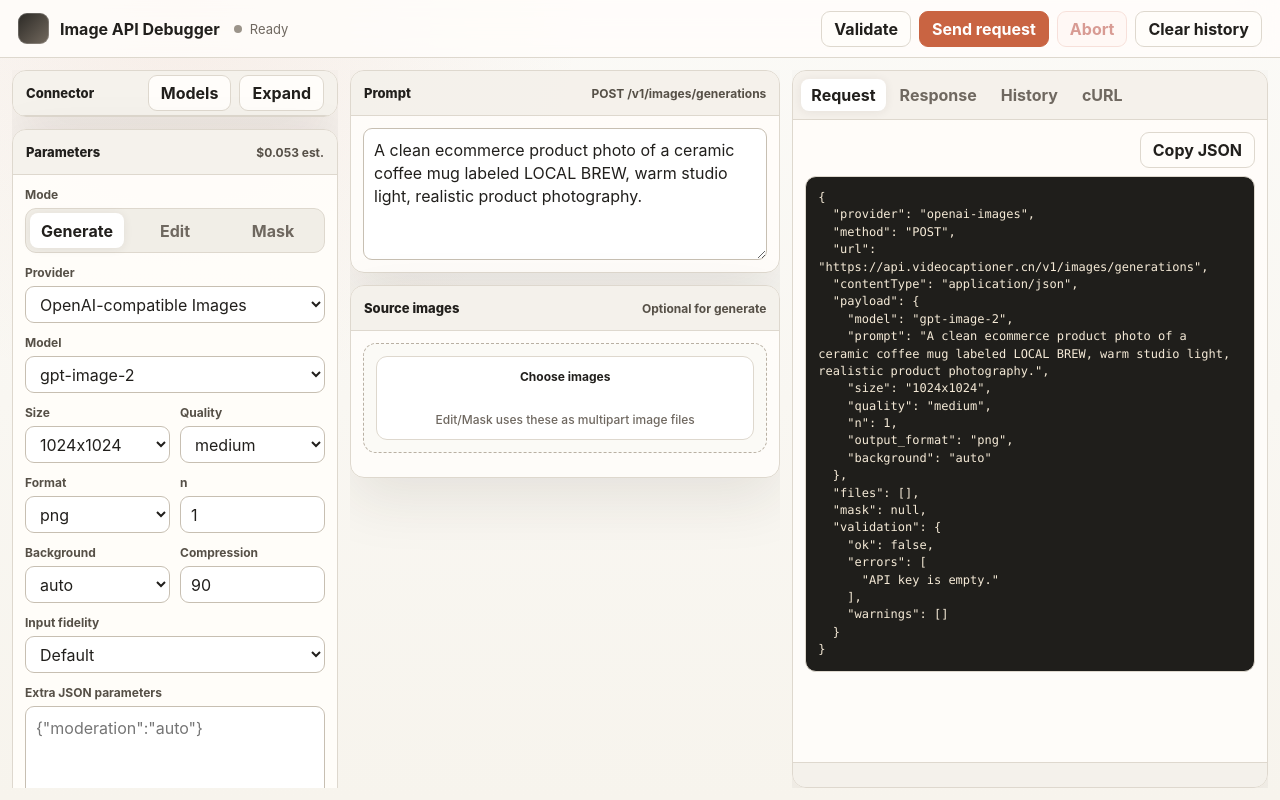
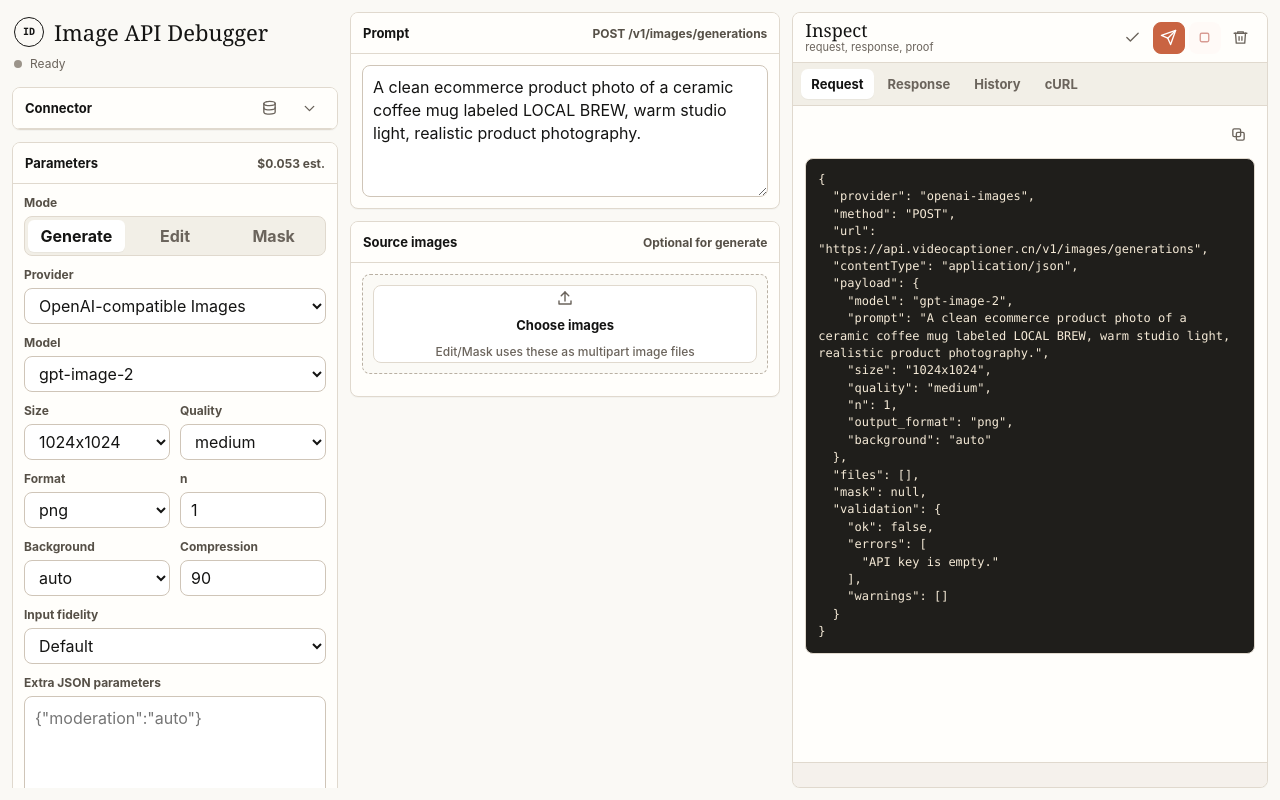
Before and after one commit to WEIFENG2333/image-api-debugger, a website built with Vite: page index.html in a window 1280 px wide. Built offline with nearby package versions, Linux system fonts and the light colour scheme.

Commit message:
Refine Claude-inspired interface

```diff
--- a/src/main.js
+++ b/src/main.js
@@ -16,35 +16,44 @@ const state = {
   controller: null,
 }
 
+const icons = {
+  chevronDown: '<svg viewBox="0 0 24 24" aria-hidden="true"><path d="m6 9 6 6 6-6"/></svg>',
+  chevronUp: '<svg viewBox="0 0 24 24" aria-hidden="true"><path d="m18 15-6-6-6 6"/></svg>',
+  check: '<svg viewBox="0 0 24 24" aria-hidden="true"><path d="M20 6 9 17l-5-5"/></svg>',
+  send: '<svg viewBox="0 0 24 24" aria-hidden="true"><path d="m22 2-7 20-4-9-9-4Z"/><path d="M22 2 11 13"/></svg>',
+  stop: '<svg viewBox="0 0 24 24" aria-hidden="true"><rect x="6" y="6" width="12" height="12" rx="2"/></svg>',
+  trash: '<svg viewBox="0 0 24 24" aria-hidden="true"><path d="M3 6h18"/><path d="M8 6V4h8v2"/><path d="M19 6l-1 14H6L5 6"/><path d="M10 11v5"/><path d="M14 11v5"/></svg>',
+  database: '<svg viewBox="0 0 24 24" aria-hidden="true"><ellipse cx="12" cy="5" rx="8" ry="3"/><path d="M4 5v6c0 1.7 3.6 3 8 3s8-1.3 8-3V5"/><path d="M4 11v6c0 1.7 3.6 3 8 3s8-1.3 8-3v-6"/></svg>',
+  save: '<svg viewBox="0 0 24 24" aria-hidden="true"><path d="M19 21H5a2 2 0 0 1-2-2V5a2 2 0 0 1 2-2h11l5 5v11a2 2 0 0 1-2 2Z"/><path d="M7 3v6h9"/><path d="M7 21v-8h10v8"/></svg>',
+  upload: '<svg viewBox="0 0 24 24" aria-hidden="true"><path d="M12 16V4"/><path d="m7 9 5-5 5 5"/><path d="M20 16v4H4v-4"/></svg>',
+  copy: '<svg viewBox="0 0 24 24" aria-hidden="true"><rect x="9" y="9" width="11" height="11" rx="2"/><rect x="4" y="4" width="11" height="11" rx="2"/></svg>',
+  mask: '<svg viewBox="0 0 24 24" aria-hidden="true"><path d="M4 14c4-8 12-8 16 0"/><path d="M7 14c1.2 2 2.8 3 5 3s3.8-1 5-3"/><path d="M9 14h.01"/><path d="M15 14h.01"/></svg>',
+  download: '<svg viewBox="0 0 24 24" aria-hidden="true"><path d="M12 3v12"/><path d="m7 10 5 5 5-5"/><path d="M5 21h14"/></svg>',
+}
+
 app.innerHTML = `
   <div class="app">
-    <header class="topbar">
-      <div class="brand"><span class="mark"></span><span>Image API Debugger</span></div>
-      <div class="status"><span id="statusDot" class="dot"></span><span id="statusText">Ready</span></div>
-      <div class="actions">
-        <button id="validateBtn" class="btn">Validate</button>
-        <button id="sendBtn" class="btn primary">Send request</button>
-        <button id="abortBtn" class="btn danger" disabled>Abort</button>
-        <button id="clearRunsBtn" class="btn">Clear history</button>
-      </div>
-    </header>
-
     <main class="layout">
       <section class="column">
+        <section class="identity">
+          <div class="wordmark"><span class="mark">id</span><span>Image API Debugger</span></div>
+          <div class="status"><span id="statusDot" class="dot"></span><span id="statusText">Ready</span></div>
+        </section>
+
         <section id="connectorCard" class="card collapsed">
           <div class="card-head">
             <h2>Connector</h2>
             <div class="head-actions">
-              <button id="testModelsBtn" class="btn">Models</button>
-              <button id="toggleConnectorBtn" class="btn">Expand</button>
+              <button id="testModelsBtn" class="icon-btn" title="Load models" aria-label="Load models">${icons.database}</button>
+              <button id="toggleConnectorBtn" class="icon-btn" title="Expand connector" aria-label="Expand connector">${icons.chevronDown}</button>
             </div>
           </div>
           <div class="card-body">
             <div class="field"><label>Base URL</label><input id="baseUrl" value="https://api.videocaptioner.cn"></div>
             <div class="field"><label>API key</label><input id="apiKey" type="password" placeholder="sk-..."></div>
-            <div class="grid-2">
-              <button id="saveWorkspaceBtn" class="btn">Save workspace</button>
-              <button id="loadModelsBtn" class="btn">Load models</button>
+            <div class="icon-row">
+              <button id="saveWorkspaceBtn" class="btn subtle">${icons.save}<span>Save workspace</span></button>
+              <button id="loadModelsBtn" class="btn subtle">${icons.database}<span>Load models</span></button>
             </div>
           </div>
         </section>
@@ -97,7 +106,7 @@ app.innerHTML = `
           <div class="card-body">
             <label class="file-zone">
               <input id="sourceInput" type="file" accept="image/*" multiple>
-              <span class="file-button">Choose images<span>Edit/Mask uses these as multipart image files</span></span>
+              <span class="file-button">${icons.upload}<strong>Choose images</strong><span>Edit/Mask uses these as multipart image files</span></span>
             </label>
             <div id="fileList" class="file-list"></div>
           </div>
@@ -107,8 +116,8 @@ app.innerHTML = `
           <div class="card-head">
             <h2>Mask workflow</h2>
             <div class="head-actions">
-              <button id="makeMaskBtn" class="btn primary">Generate mask canvas</button>
-              <button id="downloadMaskBtn" class="btn">Download mask</button>
+              <button id="makeMaskBtn" class="btn primary">${icons.mask}<span>Canvas</span></button>
+              <button id="downloadMaskBtn" class="icon-btn" title="Download mask" aria-label="Download mask">${icons.download}</button>
             </div>
           </div>
           <div class="card-body">
@@ -128,7 +137,7 @@ app.innerHTML = `
             <div class="mask-stage"><div class="mask-stack"><img id="maskImage" alt=""><canvas id="maskCanvas"></canvas></div></div>
             <label class="file-zone compact">
               <input id="maskInput" type="file" accept="image/*">
-              <span class="file-button">Import existing mask<span>Optional. It will be resized to match the first source image.</span></span>
+              <span class="file-button">${icons.upload}<strong>Import existing mask</strong><span>Optional. It will be resized to match the first source image.</span></span>
             </label>
           </div>
         </section>
@@ -136,16 +145,28 @@ app.innerHTML = `
 
       <section class="column inspector-column">
         <section class="card inspector">
+          <div class="inspector-bar">
+            <div class="inspector-title">
+              <span>Inspect</span>
+              <small>request, response, proof</small>
+            </div>
+            <div class="command-bar">
+              <button id="validateBtn" class="icon-btn" title="Validate" aria-label="Validate">${icons.check}</button>
+              <button id="sendBtn" class="icon-btn primary" title="Send request" aria-label="Send request">${icons.send}</button>
+              <button id="abortBtn" class="icon-btn danger" title="Abort request" aria-label="Abort request" disabled>${icons.stop}</button>
+              <button id="clearRunsBtn" class="icon-btn" title="Clear history" aria-label="Clear history">${icons.trash}</button>
+            </div>
+          </div>
           <div class="tabs">
             <button class="tab active" data-tab="request">Request</button>
             <button class="tab" data-tab="response">Response</button>
             <button class="tab" data-tab="history">History</button>
             <button class="tab" data-tab="curl">cURL</button>
           </div>
-          <div id="requestTab" class="tab-body"><div class="copy-row"><button class="btn" data-copy="requestPreview">Copy JSON</button></div><pre id="requestPreview">{}</pre></div>
-          <div id="responseTab" class="tab-body hidden"><div class="copy-row"><button class="btn" data-copy="responsePreview">Copy response</button></div><pre id="responsePreview">{}</pre></div>
+          <div id="requestTab" class="tab-body"><div class="copy-row"><button class="icon-btn" title="Copy JSON" aria-label="Copy JSON" data-copy="requestPreview">${icons.copy}</button></div><pre id="requestPreview">{}</pre></div>
+          <div id="responseTab" class="tab-body hidden"><div class="copy-row"><button class="icon-btn" title="Copy response" aria-label="Copy response" data-copy="responsePreview">${icons.copy}</button></div><pre id="responsePreview">{}</pre></div>
           <div id="historyTab" class="tab-body hidden"><div id="historyList" class="history"></div></div>
-          <div id="curlTab" class="tab-body hidden"><div class="copy-row"><button class="btn" data-copy="curlPreview">Copy cURL</button></div><pre id="curlPreview"></pre></div>
+          <div id="curlTab" class="tab-body hidden"><div class="copy-row"><button class="icon-btn" title="Copy cURL" aria-label="Copy cURL" data-copy="curlPreview">${icons.copy}</button></div><pre id="curlPreview"></pre></div>
           <div id="proofs" class="proofs"></div>
         </section>
       </section>
@@ -578,7 +599,11 @@ function bind() {
   document.querySelector('#toggleConnectorBtn').addEventListener('click', () => {
     const card = document.querySelector('#connectorCard')
     card.classList.toggle('collapsed')
-    document.querySelector('#toggleConnectorBtn').textContent = card.classList.contains('collapsed') ? 'Expand' : 'Collapse'
+    const expanded = !card.classList.contains('collapsed')
+    const button = document.querySelector('#toggleConnectorBtn')
+    button.innerHTML = expanded ? icons.chevronUp : icons.chevronDown
+    button.title = expanded ? 'Collapse connector' : 'Expand connector'
+    button.setAttribute('aria-label', button.title)
   })
   document.querySelector('#sourceInput').addEventListener('change', (event) => loadSourceFiles(event.target.files))
   document.querySelector('#maskInput').addEventListener('change', (event) => {
--- a/src/styles.css
+++ b/src/styles.css
@@ -1,18 +1,19 @@
 :root {
-  --bg: #f7f4ed;
-  --panel: #fffdfa;
-  --panel-soft: #f1eee7;
-  --text: #211f1c;
-  --muted: #6f6860;
-  --line: #ded8ce;
-  --line-strong: #c7bfb2;
+  --bg: #faf9f5;
+  --panel: #fffefb;
+  --panel-soft: #f2efe7;
+  --text: #141413;
+  --muted: #6b645c;
+  --line: #e0d9ce;
+  --line-strong: #cfc5b8;
   --accent: #c96442;
-  --accent-dark: #9c4228;
+  --accent-dark: #8e3a24;
   --blue: #2f5f8f;
   --green: #28745a;
   --red: #b33b2e;
-  --shadow: 0 20px 60px rgba(51, 43, 34, 0.10);
+  --shadow: 0 1px 1px rgba(20, 20, 19, 0.03);
   --mono: ui-monospace, SFMono-Regular, Menlo, Consolas, monospace;
+  --serif: Georgia, "Times New Roman", serif;
 }
 
 * { box-sizing: border-box; min-width: 0; }
@@ -25,54 +26,45 @@ html, body, #app {
 
 body {
   overflow: hidden;
-  background:
-    radial-gradient(circle at 14% 0%, rgba(201, 100, 66, .08), transparent 30%),
-    linear-gradient(180deg, #fbfaf7, var(--bg));
+  background: var(--bg);
   color: var(--text);
   font-family: Inter, ui-sans-serif, system-ui, -apple-system, BlinkMacSystemFont, "Segoe UI", sans-serif;
 }
+
+*::-webkit-scrollbar { width: 9px; height: 9px; }
+*::-webkit-scrollbar-track { background: transparent; }
+*::-webkit-scrollbar-thumb {
+  border: 2px solid transparent;
+  border-radius: 999px;
+  background: rgba(100, 91, 82, .28);
+  background-clip: padding-box;
+}
+*::-webkit-scrollbar-thumb:hover { background: rgba(100, 91, 82, .42); background-clip: padding-box; }
+* { scrollbar-width: thin; scrollbar-color: rgba(100, 91, 82, .35) transparent; }
 
 button, input, select, textarea {
   font: inherit;
 }
 
 button { border: 0; cursor: pointer; }
-button, .btn, .tool, .file-button, .segment {
+button, .btn, .icon-btn, .tool, .file-button, .segment {
   user-select: none;
 }
 button:disabled { cursor: not-allowed; opacity: .5; }
 
+svg {
+  width: 17px;
+  height: 17px;
+  fill: none;
+  stroke: currentColor;
+  stroke-width: 1.9;
+  stroke-linecap: round;
+  stroke-linejoin: round;
+}
+
 .app {
-  display: grid;
-  grid-template-rows: 58px minmax(0, 1fr);
   height: 100%;
   overflow: hidden;
-}
-
-.topbar {
-  display: grid;
-  grid-template-columns: auto 1fr auto;
-  align-items: center;
-  gap: 14px;
-  border-bottom: 1px solid var(--line);
-  padding: 0 18px;
-  background: rgba(255,253,250,.82);
-  backdrop-filter: blur(18px);
-}
-
-.brand {
-  display: flex;
-  align-items: center;
-  gap: 11px;
-  font-weight: 750;
-}
-
-.mark {
-  width: 31px;
-  height: 31px;
-  border-radius: 9px;
-  background: linear-gradient(135deg, #2b2925, #746a5f);
-  box-shadow: inset 0 0 0 1px rgba(255,255,255,.2);
 }
 
 .status {
@@ -80,7 +72,7 @@ button:disabled { cursor: not-allowed; opacity: .5; }
   align-items: center;
   gap: 8px;
   color: var(--muted);
-  font-size: 13px;
+  font-size: 12px;
   overflow: hidden;
   white-space: nowrap;
 }
@@ -90,24 +82,24 @@ button:disabled { cursor: not-allowed; opacity: .5; }
 .dot.err { background: var(--red); }
 .dot.busy { background: var(--blue); }
 
-.actions {
-  display: flex;
-  gap: 8px;
-  align-items: center;
-}
-
 .btn {
   display: inline-flex;
   align-items: center;
   justify-content: center;
-  min-height: 36px;
+  gap: 7px;
+  min-height: 32px;
   border: 1px solid var(--line);
-  border-radius: 9px;
-  padding: 0 12px;
+  border-radius: 8px;
+  padding: 0 10px;
   background: var(--panel);
   color: var(--text);
-  font-weight: 680;
+  font-size: 13px;
+  font-weight: 650;
   white-space: nowrap;
+}
+
+.btn.subtle {
+  background: transparent;
 }
 
 .btn.primary {
@@ -122,10 +114,45 @@ button:disabled { cursor: not-allowed; opacity: .5; }
   color: var(--red);
 }
 
+.icon-btn {
+  display: inline-grid;
+  place-items: center;
+  width: 32px;
+  height: 32px;
+  border: 1px solid transparent;
+  border-radius: 8px;
+  background: transparent;
+  color: var(--muted);
+}
+
+.icon-btn:hover {
+  border-color: var(--line);
+  background: #fff;
+  color: var(--text);
+}
+
+.icon-btn.primary {
+  border-color: var(--accent);
+  background: var(--accent);
+  color: #fff;
+}
+
+.icon-btn.danger {
+  color: var(--red);
+  background: #fff8f5;
+}
+
+.icon-row {
+  display: grid;
+  grid-template-columns: 1fr 1fr;
+  gap: 8px;
+}
+
 .layout {
   display: grid;
   grid-template-columns: 326px minmax(420px, .95fr) minmax(420px, 1.05fr);
   gap: 12px;
+  height: 100%;
   min-height: 0;
   padding: 12px;
   overflow: hidden;
@@ -151,11 +178,43 @@ button:disabled { cursor: not-allowed; opacity: .5; }
   flex: 1 1 auto;
 }
 
+.identity {
+  display: grid;
+  gap: 7px;
+  padding: 2px 2px 4px;
+}
+
+.wordmark {
+  display: flex;
+  align-items: center;
+  gap: 10px;
+  min-height: 35px;
+  font-family: var(--serif);
+  font-size: 22px;
+  letter-spacing: 0;
+  line-height: 1;
+}
+
+.mark {
+  display: inline-grid;
+  place-items: center;
+  width: 30px;
+  height: 30px;
+  border: 1px solid var(--text);
+  border-radius: 50%;
+  color: var(--text);
+  font-family: var(--mono);
+  font-size: 10px;
+  font-weight: 700;
+  letter-spacing: 0;
+  text-transform: uppercase;
+}
+
 .card {
   overflow: hidden;
   border: 1px solid var(--line);
-  border-radius: 14px;
-  background: rgba(255,253,250,.92);
+  border-radius: 8px;
+  background: var(--panel);
   box-shadow: var(--shadow);
 }
 
@@ -166,16 +225,16 @@ button:disabled { cursor: not-allowed; opacity: .5; }
   align-items: center;
   justify-content: space-between;
   gap: 10px;
-  min-height: 45px;
+  min-height: 41px;
   border-bottom: 1px solid var(--line);
-  padding: 0 13px;
-  background: rgba(241,238,231,.72);
+  padding: 0 12px;
+  background: var(--panel);
 }
 
 .card-head h2 {
   margin: 0;
   font-size: 13px;
-  font-weight: 760;
+  font-weight: 690;
 }
 
 .head-actions {
@@ -187,8 +246,8 @@ button:disabled { cursor: not-allowed; opacity: .5; }
 
 .card-body {
   display: grid;
-  gap: 12px;
-  padding: 12px;
+  gap: 11px;
+  padding: 11px;
 }
 
 .field {
@@ -205,7 +264,7 @@ button:disabled { cursor: not-allowed; opacity: .5; }
 input, select, textarea {
   width: 100%;
   border: 1px solid var(--line-strong);
-  border-radius: 9px;
+  border-radius: 8px;
   background: #fff;
   color: var(--text);
   outline: none;
@@ -225,7 +284,7 @@ input[type="range"]:focus {
 }
 
 input, select {
-  height: 37px;
+  height: 36px;
   padding: 0 10px;
 }
 
@@ -238,7 +297,7 @@ textarea {
 
 input:focus, select:focus, textarea:focus {
   border-color: var(--accent);
-  box-shadow: 0 0 0 3px rgba(201,100,66,.14);
+  box-shadow: 0 0 0 2px rgba(201,100,66,.14);
 }
 
 .grid-2 {
@@ -250,25 +309,25 @@ input:focus, select:focus, textarea:focus {
 .segment {
   display: grid;
   grid-template-columns: repeat(3, 1fr);
-  gap: 4px;
+  gap: 2px;
   border: 1px solid var(--line);
-  border-radius: 11px;
-  padding: 4px;
+  border-radius: 8px;
+  padding: 3px;
   background: var(--panel-soft);
 }
 
 .segment button {
-  height: 35px;
-  border-radius: 8px;
+  height: 32px;
+  border-radius: 6px;
   background: transparent;
   color: var(--muted);
-  font-weight: 720;
+  font-weight: 650;
 }
 
 .segment button.active {
   background: #fff;
   color: var(--text);
-  box-shadow: 0 1px 10px rgba(50,43,35,.08);
+  box-shadow: 0 1px 1px rgba(20,20,19,.04);
 }
 
 .hint {
@@ -281,7 +340,7 @@ input:focus, select:focus, textarea:focus {
 .warning {
   display: none;
   border: 1px solid #ead0aa;
-  border-radius: 11px;
+  border-radius: 8px;
   padding: 10px;
   background: #fff8ea;
   color: #744311;
@@ -295,8 +354,8 @@ input:focus, select:focus, textarea:focus {
   display: grid;
   gap: 8px;
   border: 1px dashed #b9b0a3;
-  border-radius: 13px;
-  padding: 12px;
+  border-radius: 8px;
+  padding: 10px;
   background: #fbfaf6;
 }
 
@@ -315,18 +374,28 @@ input:focus, select:focus, textarea:focus {
 .file-button {
   display: grid;
   place-items: center;
-  min-height: 84px;
+  gap: 5px;
+  min-height: 78px;
   border: 1px solid var(--line);
-  border-radius: 11px;
+  border-radius: 8px;
   background: #fff;
   color: var(--text);
   text-align: center;
-  font-weight: 740;
+  font-weight: 650;
+}
+
+.file-button svg {
+  width: 18px;
+  height: 18px;
+  color: var(--muted);
+}
+
+.file-button strong {
+  font-size: 13px;
 }
 
 .file-button span {
   display: block;
-  margin-top: 4px;
   color: var(--muted);
   font-size: 12px;
   font-weight: 500;
@@ -348,7 +417,7 @@ input:focus, select:focus, textarea:focus {
   gap: 10px;
   align-items: center;
   border: 1px solid var(--line);
-  border-radius: 11px;
+  border-radius: 8px;
   padding: 8px;
   background: #fff;
 }
@@ -376,23 +445,21 @@ input:focus, select:focus, textarea:focus {
 .mask-card.ready .mask-empty { display: none; }
 .mask-card.ready .mask-stage { display: grid; }
 .mask-card .card-head {
-  align-items: start;
-  padding-top: 8px;
-  padding-bottom: 8px;
+  align-items: center;
+  padding-top: 0;
+  padding-bottom: 0;
 }
 .mask-card .card-head h2 {
-  padding-top: 9px;
+  padding-top: 0;
   white-space: nowrap;
 }
 .mask-card .head-actions {
-  display: grid;
-  grid-template-columns: minmax(0, 1fr) minmax(0, .82fr);
-  flex: 1;
+  display: flex;
+  flex: 0 0 auto;
 }
 .mask-card .head-actions .btn {
   min-width: 0;
-  white-space: normal;
-  line-height: 1.08;
+  white-space: nowrap;
 }
 
 .mask-empty {
@@ -400,7 +467,7 @@ input:focus, select:focus, textarea:focus {
   place-items: center;
   min-height: 160px;
   border: 1px dashed var(--line-strong);
-  border-radius: 13px;
+  border-radius: 8px;
   background: #fbfaf6;
   color: var(--muted);
   text-align: center;
@@ -415,7 +482,7 @@ input:focus, select:focus, textarea:focus {
 
 .metric {
   border: 1px solid var(--line);
-  border-radius: 11px;
+  border-radius: 8px;
   padding: 9px;
   background: #fff;
 }
@@ -440,9 +507,9 @@ input:focus, select:focus, textarea:focus {
 }
 
 .tool {
-  min-height: 36px;
+  min-height: 34px;
   border: 1px solid var(--line);
-  border-radius: 9px;
+  border-radius: 8px;
   background: #fff;
   color: var(--text);
   font-weight: 680;
@@ -470,7 +537,7 @@ input:focus, select:focus, textarea:focus {
   max-height: 52vh;
   overflow: auto;
   border: 1px solid var(--line);
-  border-radius: 13px;
+  border-radius: 8px;
   background: repeating-conic-gradient(#e8e4db 0 25%, #fff 0 50%) 50%/18px 18px;
 }
 
@@ -483,7 +550,7 @@ input:focus, select:focus, textarea:focus {
   display: block;
   max-width: min(100%, 720px);
   height: auto;
-  border-radius: 9px;
+  border-radius: 8px;
 }
 
 .mask-stack canvas {
@@ -495,32 +562,66 @@ input:focus, select:focus, textarea:focus {
 
 .inspector {
   display: grid;
-  grid-template-rows: auto minmax(0, 1fr) auto;
+  grid-template-rows: auto auto minmax(0, 1fr) auto;
   height: 100%;
   min-height: 0;
+}
+
+.inspector-bar {
+  display: flex;
+  align-items: center;
+  justify-content: space-between;
+  gap: 12px;
+  min-height: 47px;
+  border-bottom: 1px solid var(--line);
+  padding: 8px 10px 8px 12px;
+  background: var(--panel);
+}
+
+.inspector-title {
+  display: grid;
+  gap: 1px;
+}
+
+.inspector-title span {
+  font-family: var(--serif);
+  font-size: 18px;
+  line-height: 1;
+}
+
+.inspector-title small {
+  color: var(--muted);
+  font-size: 11px;
+}
+
+.command-bar {
+  display: flex;
+  align-items: center;
+  gap: 4px;
 }
 
 .tabs {
   display: flex;
   gap: 4px;
   border-bottom: 1px solid var(--line);
-  padding: 8px;
-  background: rgba(241,238,231,.72);
+  padding: 6px 8px;
+  background: var(--panel-soft);
 }
 
 .tabs button {
-  height: 32px;
-  border-radius: 8px;
+  height: 30px;
+  border-radius: 7px;
   padding: 0 10px;
   background: transparent;
   color: var(--muted);
-  font-weight: 720;
+  font-size: 13px;
+  font-weight: 650;
 }
 
 .tabs button.active {
   background: #fff;
   color: var(--text);
-  box-shadow: 0 1px 10px rgba(50,43,35,.08);
+  box-shadow: 0 1px 1px rgba(20,20,19,.04);
 }
 
 .tab-body {
@@ -541,7 +642,7 @@ pre {
   min-height: 180px;
   overflow: auto;
   border: 1px solid var(--line);
-  border-radius: 11px;
+  border-radius: 8px;
   padding: 12px;
   background: #1f1e1b;
   color: #f5ead7;
@@ -562,7 +663,7 @@ pre {
   gap: 5px;
   border: 1px solid var(--line);
   border-left: 4px solid var(--line-strong);
-  border-radius: 11px;
+  border-radius: 8px;
   padding: 10px;
   background: #fff;
   text-align: left;
@@ -582,13 +683,14 @@ pre {
   border-top: 1px solid var(--line);
   padding: 12px;
   background: rgba(241,238,231,.72);
+  scrollbar-gutter: stable;
 }
 
 .proof {
   display: grid;
   gap: 6px;
   border: 1px solid var(--line);
-  border-radius: 11px;
+  border-radius: 8px;
   padding: 8px;
   background: #fff;
 }
@@ -597,7 +699,7 @@ pre {
   width: 100%;
   aspect-ratio: 1 / 1;
   object-fit: contain;
-  border-radius: 9px;
+  border-radius: 8px;
   background: repeating-conic-gradient(#e8e4db 0 25%, #fff 0 50%) 50%/14px 14px;
 }
 
@@ -619,9 +721,6 @@ pre {
 }
 
 @media (max-width: 680px) {
-  .app { grid-template-rows: auto minmax(0, 1fr); }
-  .topbar { grid-template-columns: 1fr; height: auto; padding: 10px; }
-  .actions { display: grid; grid-template-columns: 1fr 1fr; }
   .layout { padding: 8px; }
   .grid-2, .metrics { grid-template-columns: 1fr; }
   .mask-tools { grid-template-columns: 1fr 1fr; }
@@ -629,4 +728,6 @@ pre {
   .range-line span { grid-column: 1 / -1; }
   .mask-card .card-head { display: grid; grid-template-columns: 1fr; }
   .mask-card .head-actions { width: 100%; }
+  .inspector-bar { align-items: start; }
+  .command-bar { flex-wrap: wrap; justify-content: flex-end; }
 }
```
